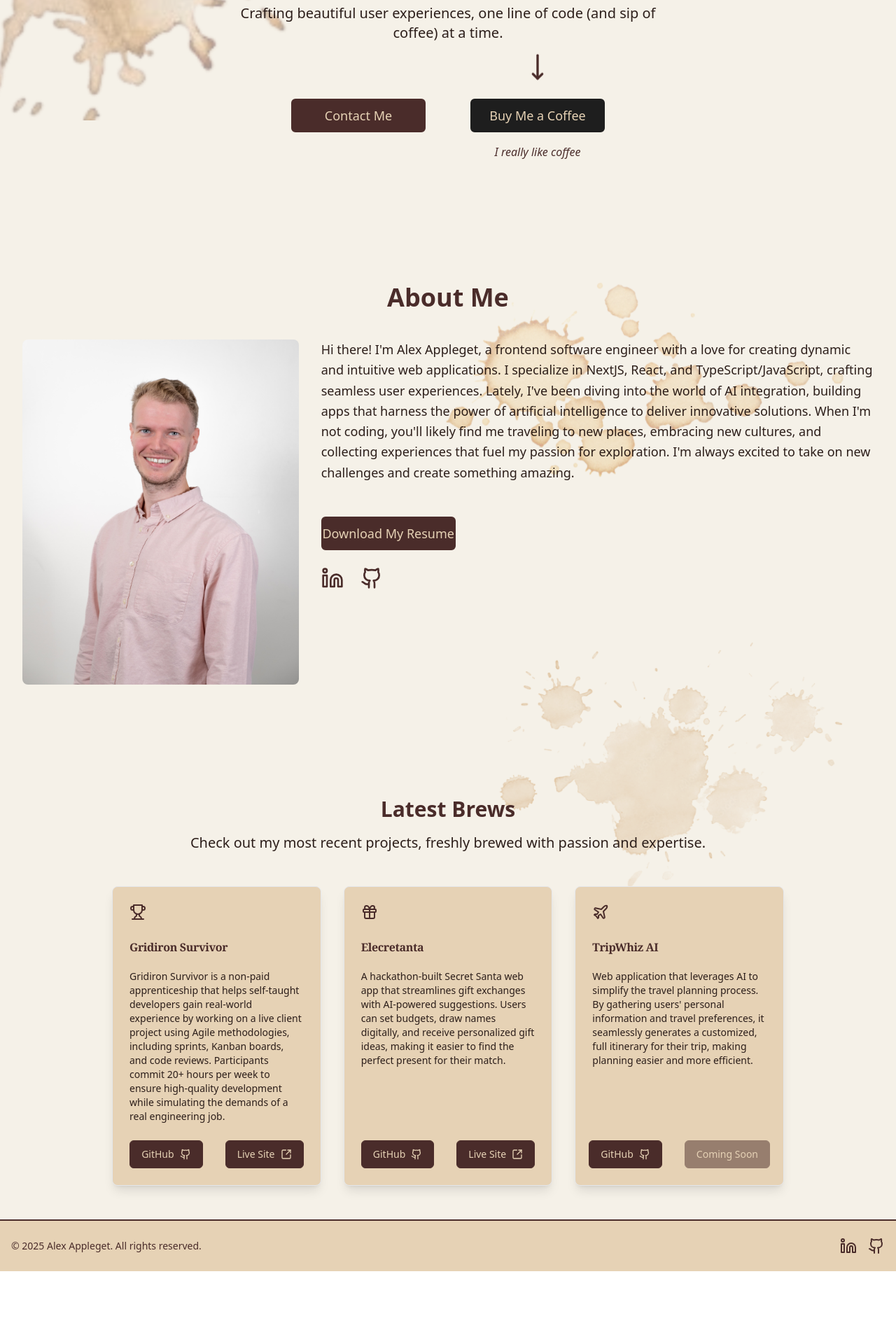
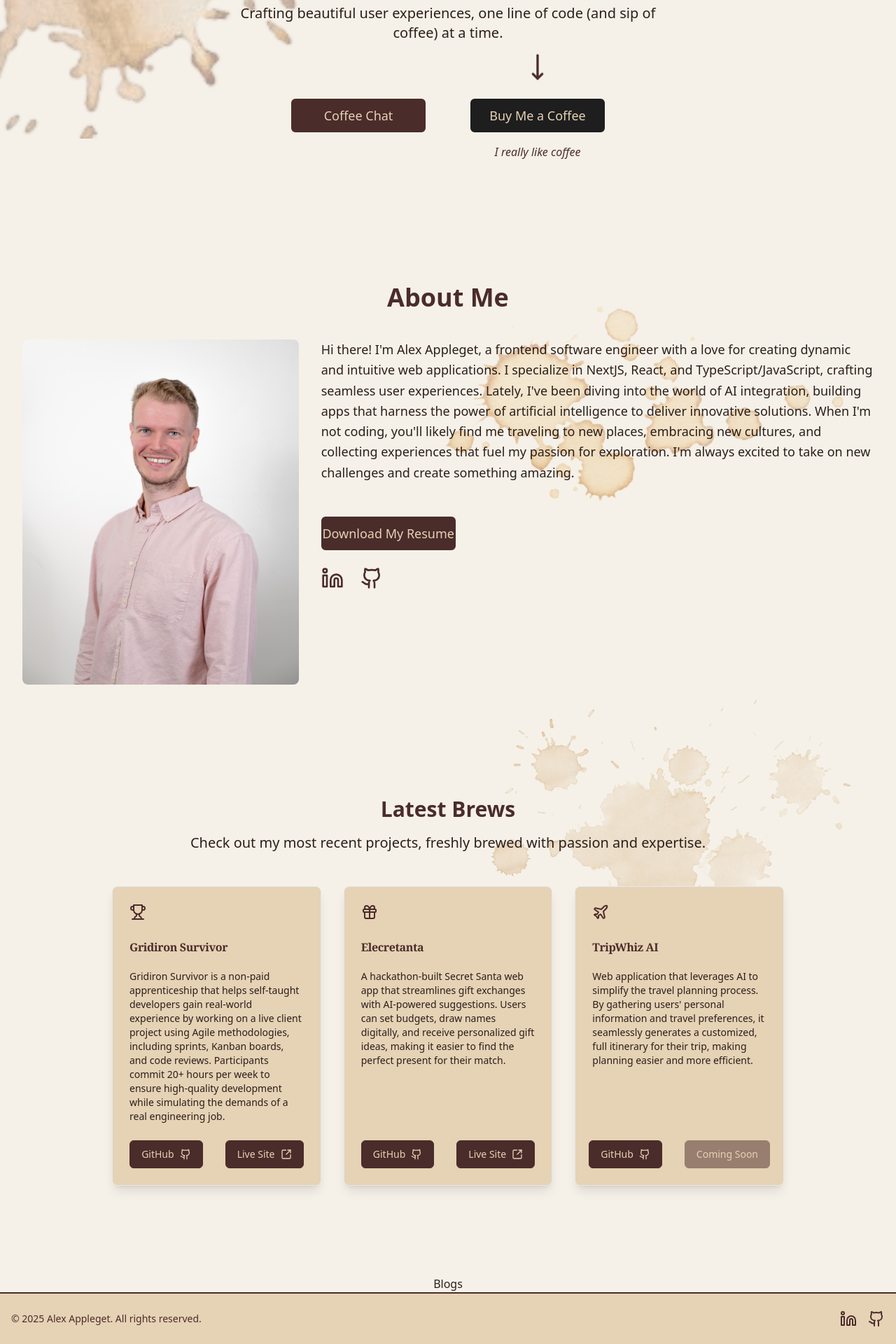
Before and after one commit to alexappleget/portfolio-v2, a Next.js app: page / in a window 1280 px wide. Shown: the part 351-2271 px from the top of the page at 70% size. Before the commit the page ends 2167 px from the top, so only its background shows below. Built offline with nearby package versions, Linux system fonts and the light colour scheme.

Commit message:
Fix: added coffee chat button

```diff
--- a/app/page.tsx
+++ b/app/page.tsx
@@ -1,6 +1,7 @@
 "use client";
 
 import { AboutMe } from "@/components/AboutMe/AboutMe";
+import { Blogs } from "@/components/Blogs/Blogs";
 import { Hero } from "@/components/Hero/Hero";
 import { Projects } from "@/components/Projects/Projects";
 
@@ -11,17 +12,18 @@ export default function Home() {
         className="absolute top-0 left-0 w-52 h-52 md:w-1/3 md:h-1/4 bg-cover bg-no-repeat bg-center z-10 opacity-40 mix-blend-multiply pointer-events-none"
         style={{ backgroundImage: "url('/coffee-stain-3.png')" }}
       ></div>
-      <Hero />
-      <AboutMe />
       <div
         className="absolute top-1/3 right-0 lg:right-10 w-96 h-52 lg:w-1/2 lg:h-96 bg-cover bg-no-repeat bg-center z-10 opacity-40 mix-blend-multiply pointer-events-none"
         style={{ backgroundImage: "url('/coffee-stain-2.png')" }}
       ></div>
-      <Projects />
       <div
         className="absolute bottom-96 right-0 w-1/2 h-1/4 bg-cover bg-no-repeat bg-center z-0 opacity-40 mix-blend-multiply pointer-events-none"
         style={{ backgroundImage: "url('/coffee-stain-1.png')" }}
       ></div>
+      <Hero />
+      <AboutMe />
+      <Projects />
+      <Blogs />
     </section>
   );
 }
--- /dev/null
+++ b/components/Blogs/Blogs.tsx
@@ -0,0 +1,7 @@
+export const Blogs = () => {
+  return (
+    <section className="mt-20">
+      <h1>Blogs</h1>
+    </section>
+  );
+};
--- a/components/Hero/Hero.tsx
+++ b/components/Hero/Hero.tsx
@@ -18,7 +18,13 @@ export const Hero = () => {
       </p>
       <div className="w-3/4 md:w-full flex justify-center items-center gap-8 md:gap-16">
         <Button className="bg-[#4A2C2A] text-[#E6D2B5] hover:bg-[#E6D2B5] hover:text-[#4A2C2A] border-2 border-[#4A2C2A] w-48 h-12 text-lg">
-          Contact Me
+          <Link
+            href="https://calendly.com/alexappleget2014/30min"
+            target="_blank"
+            rel="noopener noreferrer"
+          >
+            Coffee Chat
+          </Link>
         </Button>
         <div className="flex flex-col items-center gap-4 pb-4">
           <MoveDown className="animate-bounce w-10 h-10 text-[#4A2C2A]" />
```
Also changed, not shown: email/sendEmail.ts (deleted, +0 -43 lines).
